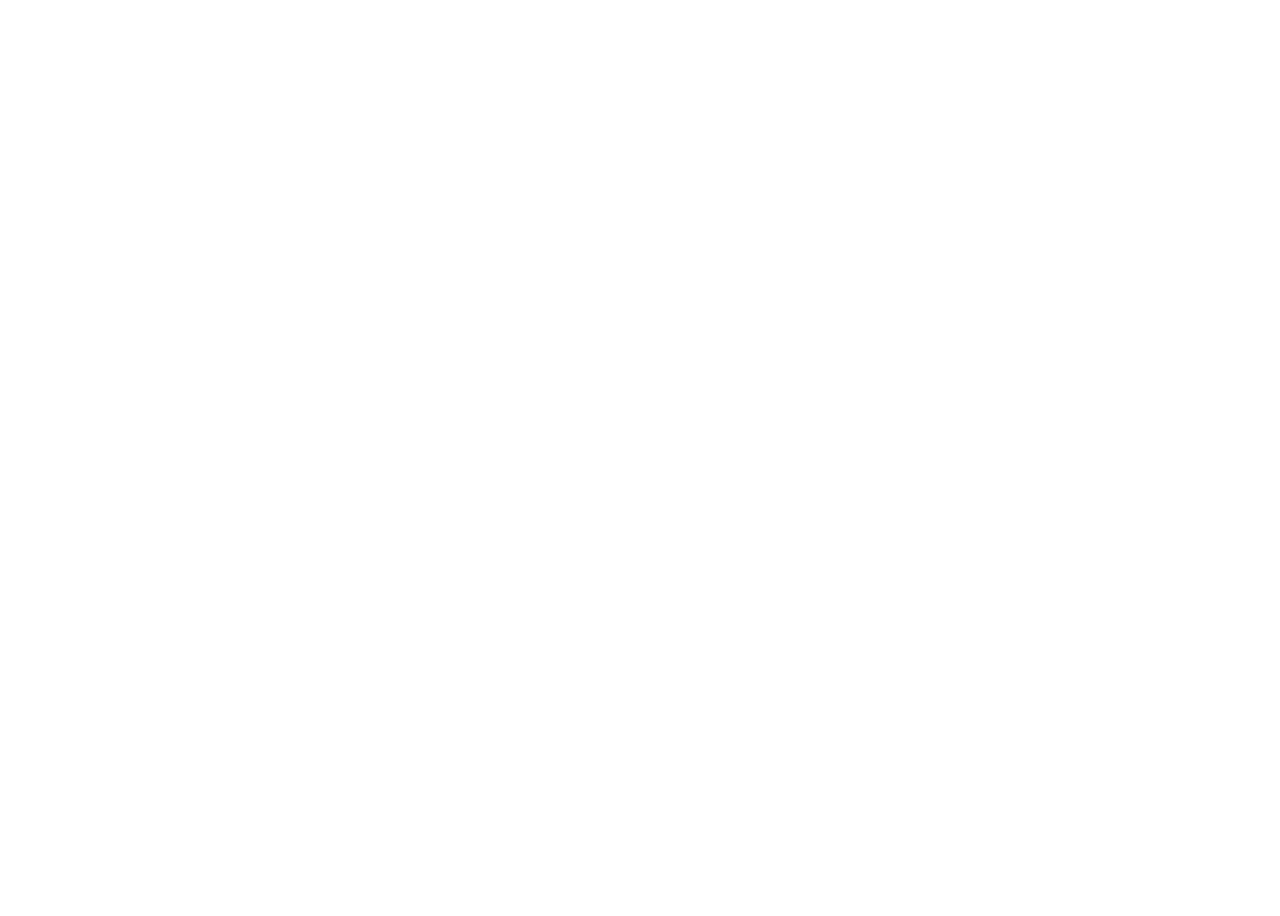
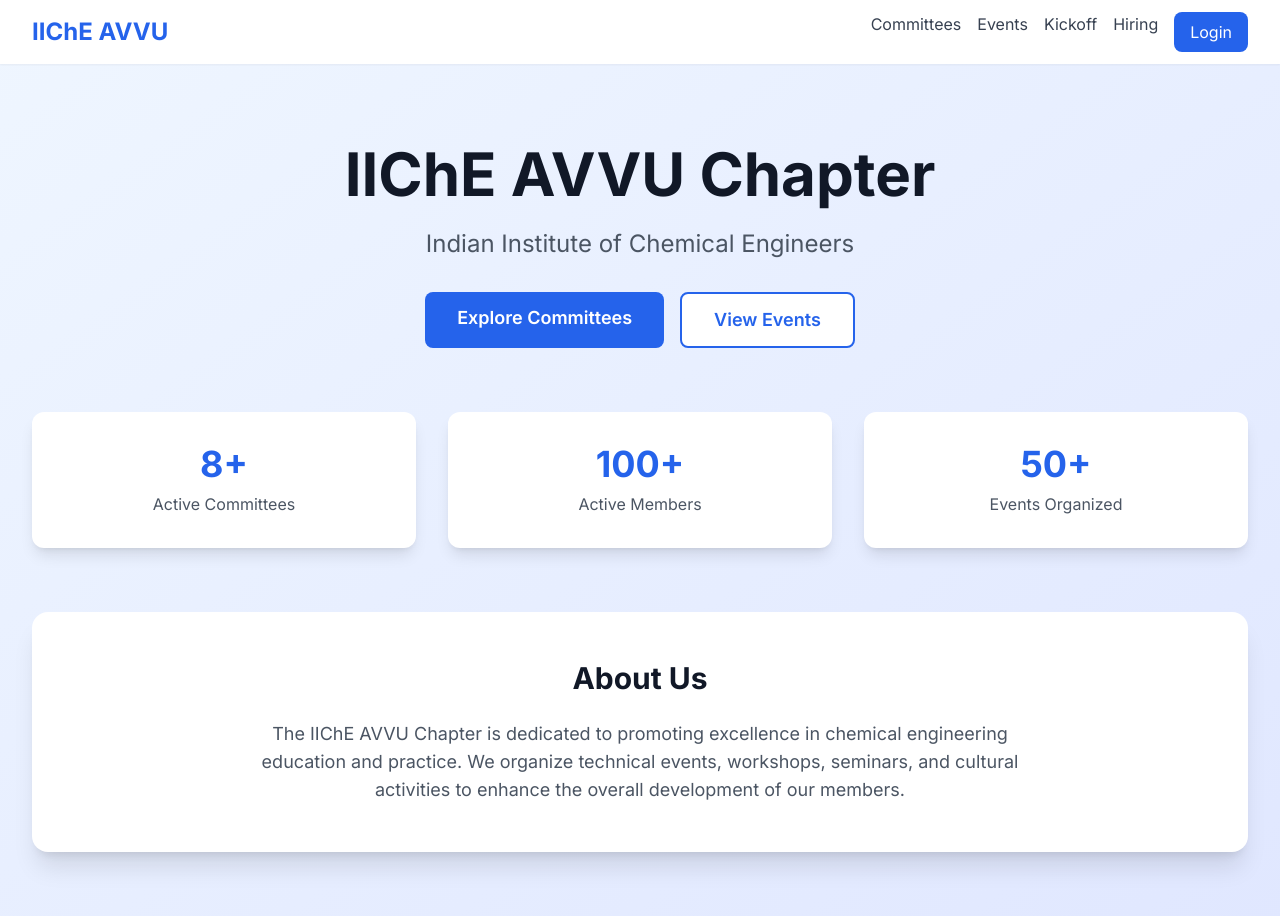
Before and after one commit to Viswaguru19/iichefinal, a Next.js app: page / in a window 1280 px wide. Before the commit this address had no page. Shown: the top 916 px of the page. Before the commit the page ends 800 px from the top, so only its background shows below. Built offline with nearby package versions, Linux system fonts and the light colour scheme; no server answers.

Commit message:
Fix home page and edit committee functionality

```diff
--- a/app/page.tsx
+++ b/app/page.tsx
@@ -1,5 +1,64 @@
-import { redirect } from 'next/navigation';
+import Link from 'next/link';
+import { createClient } from '@/lib/supabase/server';
 
-export default function HomePage() {
-  redirect('/login');
+export default async function HomePage() {
+  const supabase = await createClient();
+  const { data: { user } } = await supabase.auth.getUser();
+
+  return (
+    <div className="min-h-screen bg-gradient-to-br from-blue-50 to-indigo-100">
+      <nav className="bg-white shadow-sm">
+        <div className="max-w-7xl mx-auto px-4 sm:px-6 lg:px-8">
+          <div className="flex justify-between h-16 items-center">
+            <Link href="/" className="text-2xl font-bold text-blue-600">IIChE AVVU</Link>
+            <div className="flex gap-4">
+              <Link href="/committees" className="text-gray-700 hover:text-blue-600">Committees</Link>
+              <Link href="/events" className="text-gray-700 hover:text-blue-600">Events</Link>
+              <Link href="/kickoff" className="text-gray-700 hover:text-blue-600">Kickoff</Link>
+              <Link href="/hiring" className="text-gray-700 hover:text-blue-600">Hiring</Link>
+              {user ? (
+                <Link href="/dashboard" className="bg-blue-600 text-white px-4 py-2 rounded-lg hover:bg-blue-700">Dashboard</Link>
+              ) : (
+                <Link href="/login" className="bg-blue-600 text-white px-4 py-2 rounded-lg hover:bg-blue-700">Login</Link>
+              )}
+            </div>
+          </div>
+        </div>
+      </nav>
+
+      <main className="max-w-7xl mx-auto px-4 sm:px-6 lg:px-8 py-20">
+        <div className="text-center mb-16">
+          <h1 className="text-6xl font-bold text-gray-900 mb-6">IIChE AVVU Chapter</h1>
+          <p className="text-2xl text-gray-600 mb-8">Indian Institute of Chemical Engineers</p>
+          <div className="flex gap-4 justify-center">
+            <Link href="/committees" className="bg-blue-600 text-white px-8 py-3 rounded-lg text-lg font-semibold hover:bg-blue-700">Explore Committees</Link>
+            <Link href="/events" className="bg-white text-blue-600 px-8 py-3 rounded-lg text-lg font-semibold hover:bg-gray-50 border-2 border-blue-600">View Events</Link>
+          </div>
+        </div>
+
+        <div className="grid md:grid-cols-3 gap-8 mb-16">
+          <div className="bg-white rounded-xl shadow-lg p-8 text-center">
+            <div className="text-4xl font-bold text-blue-600 mb-2">8+</div>
+            <div className="text-gray-600">Active Committees</div>
+          </div>
+          <div className="bg-white rounded-xl shadow-lg p-8 text-center">
+            <div className="text-4xl font-bold text-blue-600 mb-2">100+</div>
+            <div className="text-gray-600">Active Members</div>
+          </div>
+          <div className="bg-white rounded-xl shadow-lg p-8 text-center">
+            <div className="text-4xl font-bold text-blue-600 mb-2">50+</div>
+            <div className="text-gray-600">Events Organized</div>
+          </div>
+        </div>
+
+        <div className="bg-white rounded-2xl shadow-xl p-12">
+          <h2 className="text-3xl font-bold text-gray-900 mb-6 text-center">About Us</h2>
+          <p className="text-lg text-gray-600 text-center max-w-3xl mx-auto">
+            The IIChE AVVU Chapter is dedicated to promoting excellence in chemical engineering education and practice.
+            We organize technical events, workshops, seminars, and cultural activities to enhance the overall development of our members.
+          </p>
+        </div>
+      </main>
+    </div>
+  );
 }
--- a/components/dashboard/EditCommitteeForm.tsx
+++ b/components/dashboard/EditCommitteeForm.tsx
@@ -16,17 +16,22 @@
   }
 
   async function saveEdit(id: string) {
-    const { error } = await (supabase as any)
-      .from('committees')
-      .update(editData)
-      .eq('id', id);
+    try {
+      const { error } = await supabase
+        .from('committees')
+        .update({
+          name: editData.name,
+          description: editData.description
+        })
+        .eq('id', id);
 
-    if (error) {
-      toast.error('Failed to update committee');
-    } else {
+      if (error) throw error;
+
       toast.success('Committee updated');
       setEditingId(null);
       window.location.reload();
+    } catch (error: any) {
+      toast.error(error.message || 'Failed to update committee');
     }
   }
 
```
